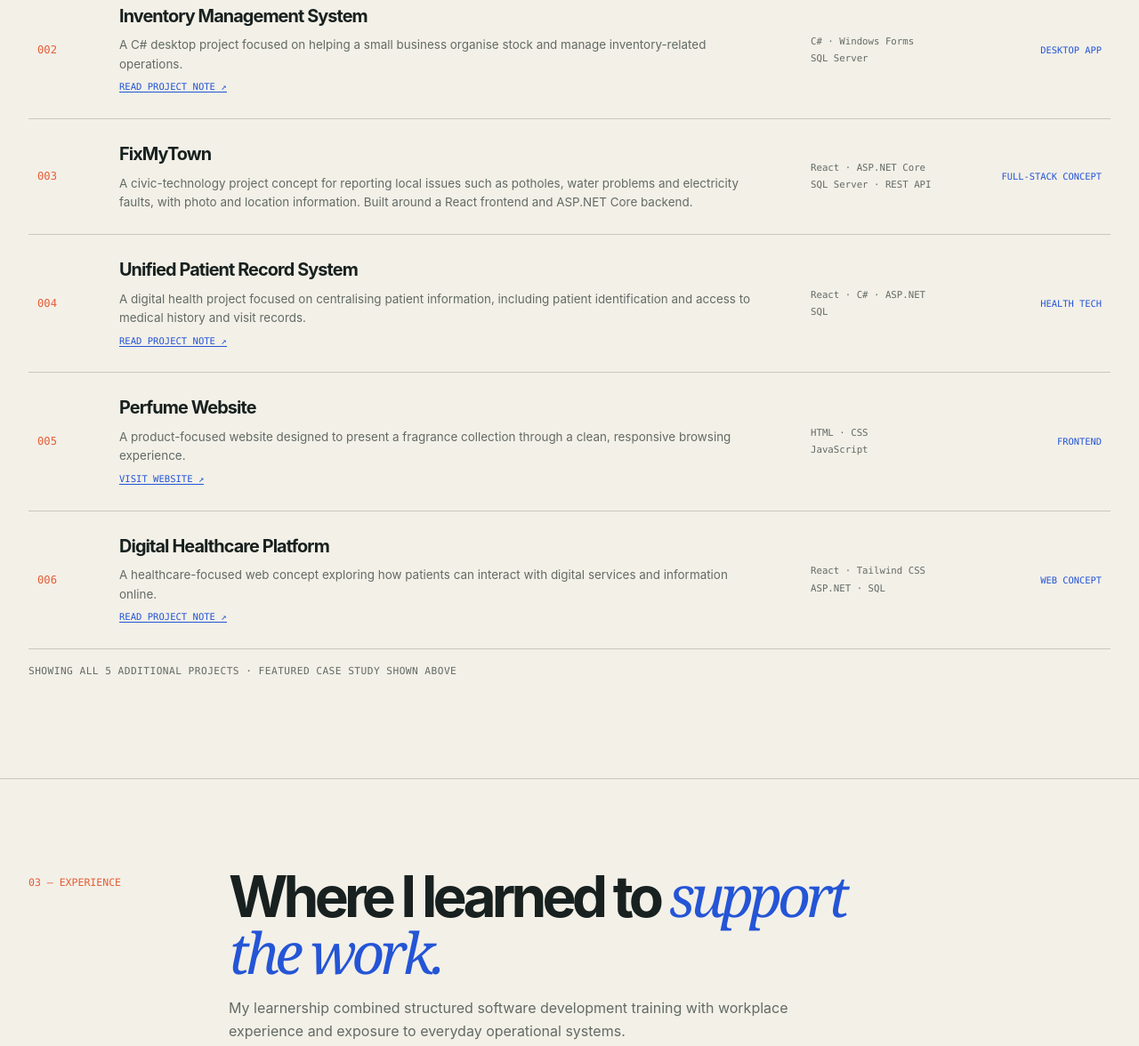
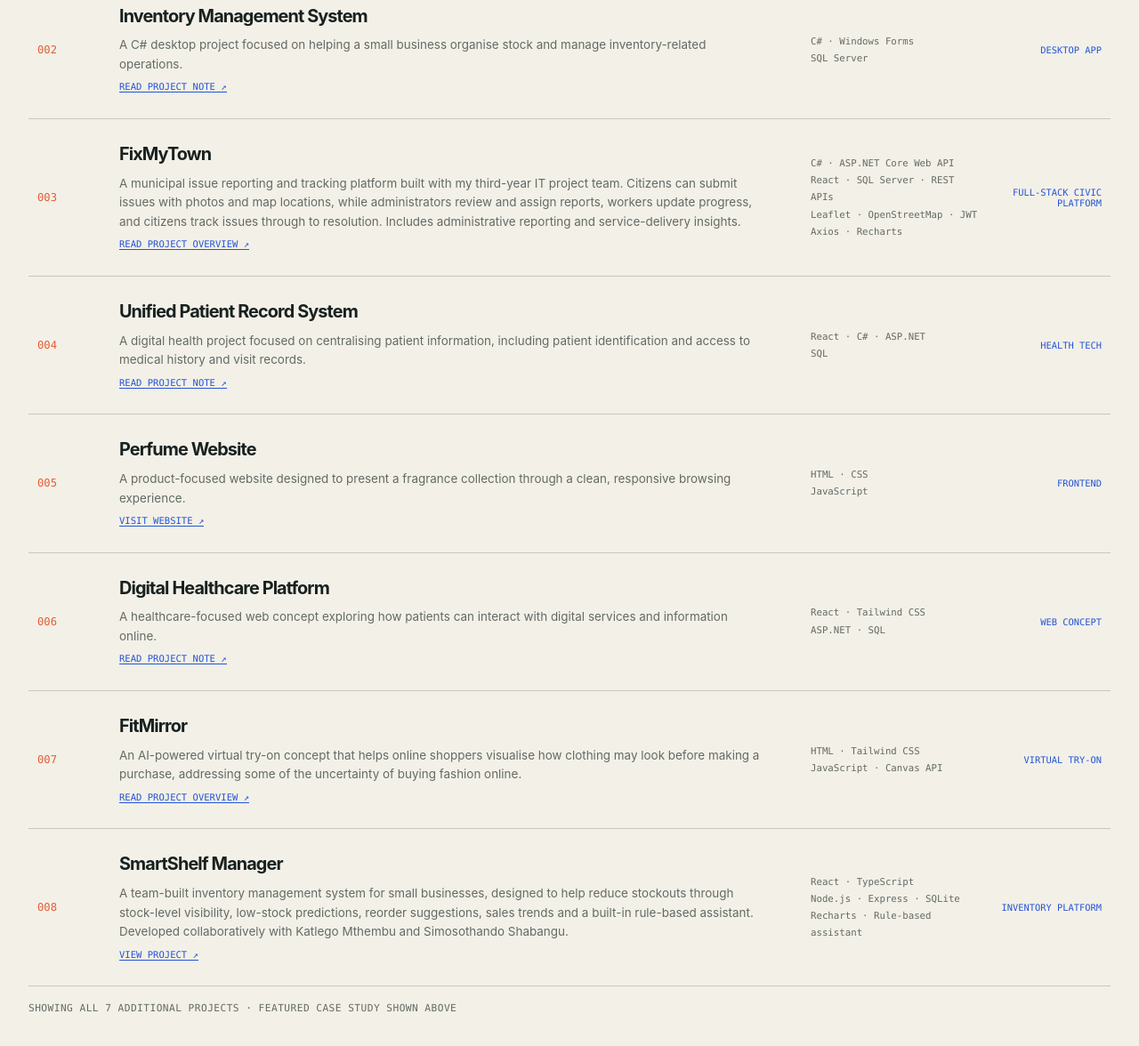
Before and after one commit to M2obit2at/myportfolio3609, a plain HTML site: page index.html in a window 1280 px wide. Shown: the part 3514-4690 px from the top of the page at 89% size. Drawn offline with Linux system fonts and the light colour scheme.

Commit message:
Added 2 projects

```diff
--- a/index.html
+++ b/index.html
@@ -375,8 +375,8 @@
           <article class="project-row reveal" data-kind="dotnet">
             <div class="project-id">002</div><div class="project-main"><h3>Inventory Management System</h3><p>A C# desktop project focused on helping a small business organise stock and manage inventory-related operations.</p><a class="project-open" href="https://www.linkedin.com/posts/thato-mothobi-4b6740249_csharp-sqlserver-softwaredevelopment-activity-7383935133113892864-8Zgg?utm_source=share&amp;utm_medium=member_desktop" target="_blank" rel="noopener noreferrer">Read project note ↗</a></div><div class="project-stack">C# · Windows Forms<br>SQL Server</div><div class="project-type">Desktop app</div>
           </article>
-          <article class="project-row reveal" data-kind="concept">
-            <div class="project-id">003</div><div class="project-main"><h3>FixMyTown</h3><p>A civic-technology project concept for reporting local issues such as potholes, water problems and electricity faults, with photo and location information. Built around a React frontend and ASP.NET Core backend.</p></div><div class="project-stack">React · ASP.NET Core<br>SQL Server · REST API</div><div class="project-type">Full-stack concept</div>
+          <article class="project-row reveal" data-kind="web">
+            <div class="project-id">003</div><div class="project-main"><h3>FixMyTown</h3><p>A municipal issue reporting and tracking platform built with my third-year IT project team. Citizens can submit issues with photos and map locations, while administrators review and assign reports, workers update progress, and citizens track issues through to resolution. Includes administrative reporting and service-delivery insights.</p><a class="project-open" href="https://lnkd.in/p/dQN9tzBG" target="_blank" rel="noopener noreferrer">Read project overview ↗</a></div><div class="project-stack">C# · ASP.NET Core Web API<br>React · SQL Server · REST APIs<br>Leaflet · OpenStreetMap · JWT<br>Axios · Recharts</div><div class="project-type">Full-stack civic platform</div>
           </article>
           <article class="project-row reveal" data-kind="concept">
             <div class="project-id">004</div><div class="project-main"><h3>Unified Patient Record System</h3><p>A digital health project focused on centralising patient information, including patient identification and access to medical history and visit records.</p><a class="project-open" href="https://www.linkedin.com/posts/thato-mothobi-4b6740249_digitalhealthrevolution-healthtech-patientempowerment-ugcPost-7460499575942823936-Ojjn/" target="_blank" rel="noopener noreferrer">Read project note ↗</a></div><div class="project-stack">React · C# · ASP.NET<br>SQL</div><div class="project-type">Health tech</div>
@@ -387,8 +387,14 @@
           <article class="project-row reveal" data-kind="concept">
             <div class="project-id">006</div><div class="project-main"><h3>Digital Healthcare Platform</h3><p>A healthcare-focused web concept exploring how patients can interact with digital services and information online.</p><a class="project-open" href="https://www.linkedin.com/posts/thato-mothobi-4b6740249_digitalhealthrevolution-healthtech-patientempowerment-activity-7399076820538613760-8Nbo" target="_blank" rel="noopener noreferrer">Read project note ↗</a></div><div class="project-stack">React · Tailwind CSS<br>ASP.NET · SQL</div><div class="project-type">Web concept</div>
           </article>
+          <article class="project-row reveal" data-kind="web">
+            <div class="project-id">007</div><div class="project-main"><h3>FitMirror</h3><p>An AI-powered virtual try-on concept that helps online shoppers visualise how clothing may look before making a purchase, addressing some of the uncertainty of buying fashion online.</p><a class="project-open" href="https://lnkd.in/p/duEVcQWf" target="_blank" rel="noopener noreferrer">Read project overview ↗</a></div><div class="project-stack">HTML · Tailwind CSS<br>JavaScript · Canvas API</div><div class="project-type">Virtual try-on</div>
+          </article>
+          <article class="project-row reveal" data-kind="web">
+            <div class="project-id">008</div><div class="project-main"><h3>SmartShelf Manager</h3><p>A team-built inventory management system for small businesses, designed to help reduce stockouts through stock-level visibility, low-stock predictions, reorder suggestions, sales trends and a built-in rule-based assistant. Developed collaboratively with Katlego Mthembu and Simosothando Shabangu.</p><a class="project-open" href="https://unified-patient-record-system.netlify.app/" target="_blank" rel="noopener noreferrer">View project ↗</a></div><div class="project-stack">React · TypeScript<br>Node.js · Express · SQLite<br>Recharts · Rule-based assistant</div><div class="project-type">Inventory platform</div>
+          </article>
         </div>
-        <p class="mono muted" id="filterStatus" aria-live="polite" style="margin-top:16px">Showing all 5 additional projects · featured case study shown above</p>
+        <p class="mono muted" id="filterStatus" aria-live="polite" style="margin-top:16px">Showing all 7 additional projects · featured case study shown above</p>
       </div>
     </section>
 
```
